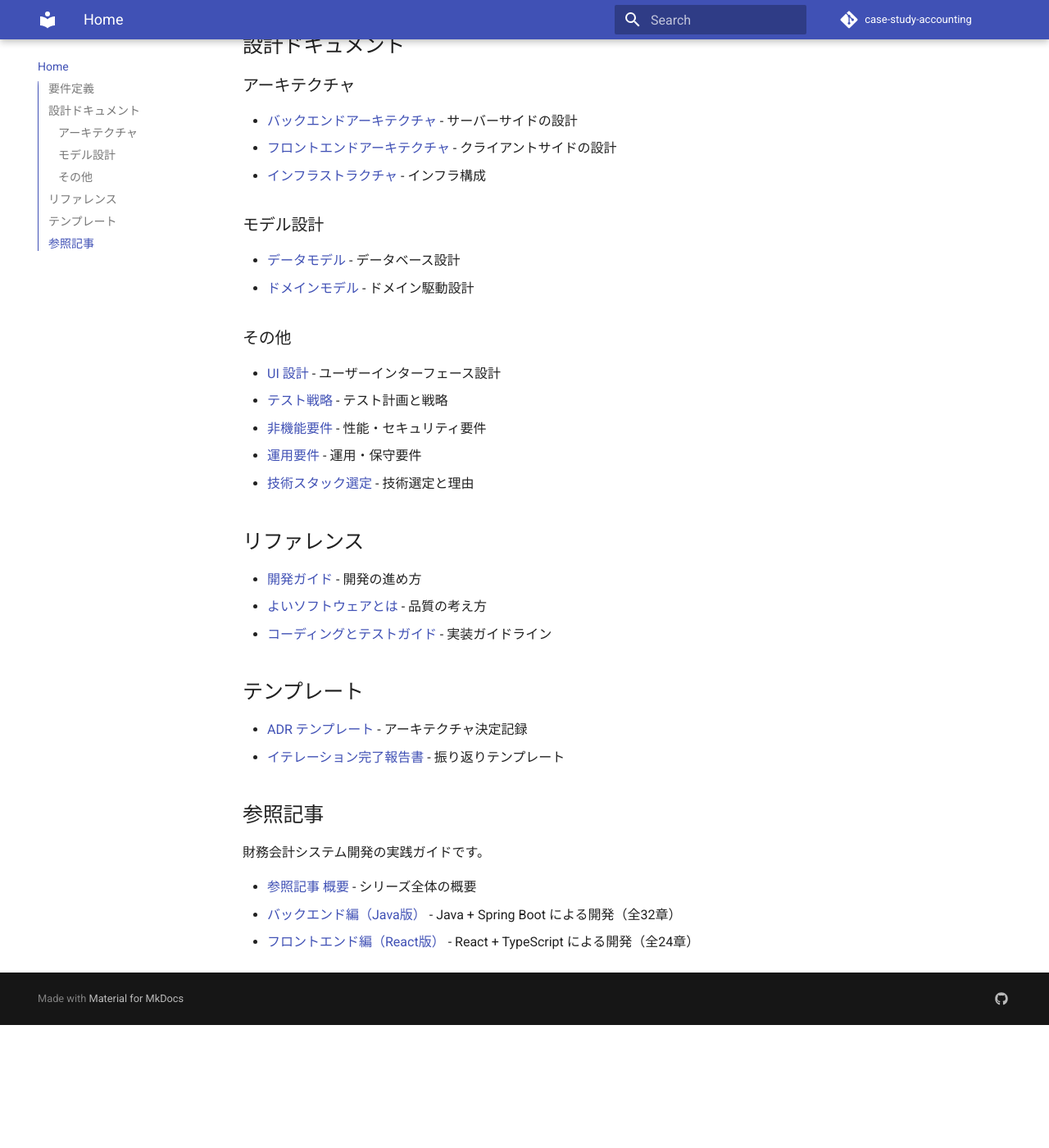
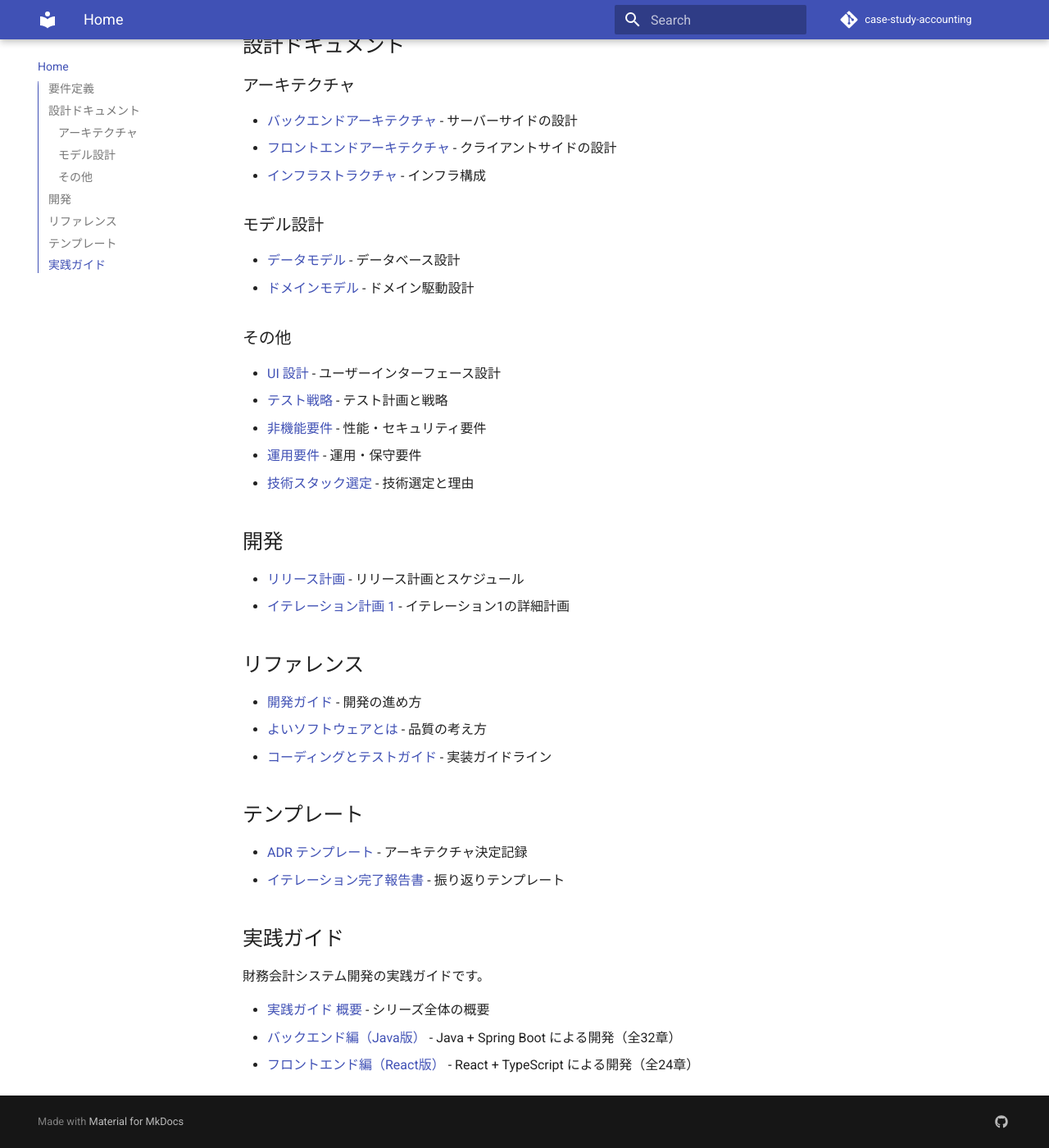
Before and after one commit to k2works/case-study-accounting, an MkDocs documentation site: the page built from docs/index.md, in a window 1280 px wide and 1400 px high, scrolled down 473 px. Shown: the whole window at 82% size. Built offline with MkDocs 1.6.1 and Material for MkDocs 9.7.7, drawn with Linux system fonts in a browser that asks for light colours; comment, search, counter and statistics services are not loaded; before the commit the page ends 1723 px from its top, so only the background shows below that.

Commit message:
docs: 開発計画ドキュメントへのナビゲーションを追加
- index.md に開発セクションを追加
- mkdocs.yml にイテレーション計画のナビゲーションを追加

```diff
--- a/docs/index.md
+++ b/docs/index.md
@@ -30,6 +30,11 @@
 - [運用要件](./design/operation.md) - 運用・保守要件
 - [技術スタック選定](./design/tech_stack.md) - 技術選定と理由
 
+## 開発
+
+- [リリース計画](./development/release_plan.md) - リリース計画とスケジュール
+- [イテレーション計画 1](./development/iteration_plan-1.md) - イテレーション1の詳細計画
+
 ## リファレンス
 
 - [開発ガイド](./reference/開発ガイド.md) - 開発の進め方
@@ -41,10 +46,10 @@
 - [ADR テンプレート](./template/ADR.md) - アーキテクチャ決定記録
 - [イテレーション完了報告書](./template/イテレーション完了報告書.md) - 振り返りテンプレート
 
-## 参照記事
+## 実践ガイド
 
 財務会計システム開発の実践ガイドです。
 
-- [参照記事 概要](./article/index.md) - シリーズ全体の概要
+- [実践ガイド 概要](./article/index.md) - シリーズ全体の概要
 - [バックエンド編（Java版）](./article/backend/chapter00.md) - Java + Spring Boot による開発（全32章）
 - [フロントエンド編（React版）](./article/frontend/chapter00.md) - React + TypeScript による開発（全24章）
--- a/mkdocs.yml
+++ b/mkdocs.yml
@@ -80,6 +80,10 @@ nav:
       - 非機能要件: design/non_functional.md
       - 運用要件: design/operation.md
       - 技術スタック選定: design/tech_stack.md
+  - 開発:
+      - リリース計画: development/release_plan.md
+      - イテレーション計画:
+          - イテレーション1: development/iteration_plan-1.md
   - リファレンス:
       - 開発ガイド: reference/開発ガイド.md
       - よいソフトウェアとは: reference/よいソフトウェアとは.md
@@ -106,7 +110,7 @@ nav:
       - 完全形式のユースケース: template/完全形式のユースケース.md
       - 要件定義: template/要件定義.md
       - 設計: template/設計.md
-  - 参照記事:
+  - 実践ガイド:
       - 概要: article/index.md
       - バックエンド編（Java版）:
           - はじめに: article/backend/chapter00.md
```
